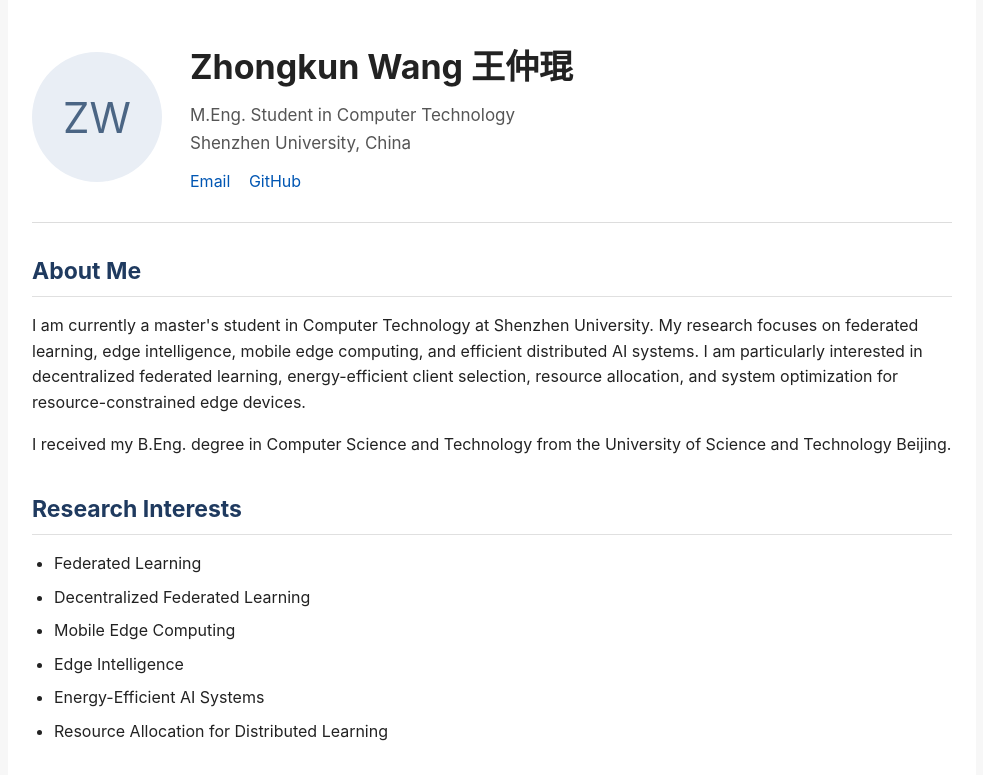
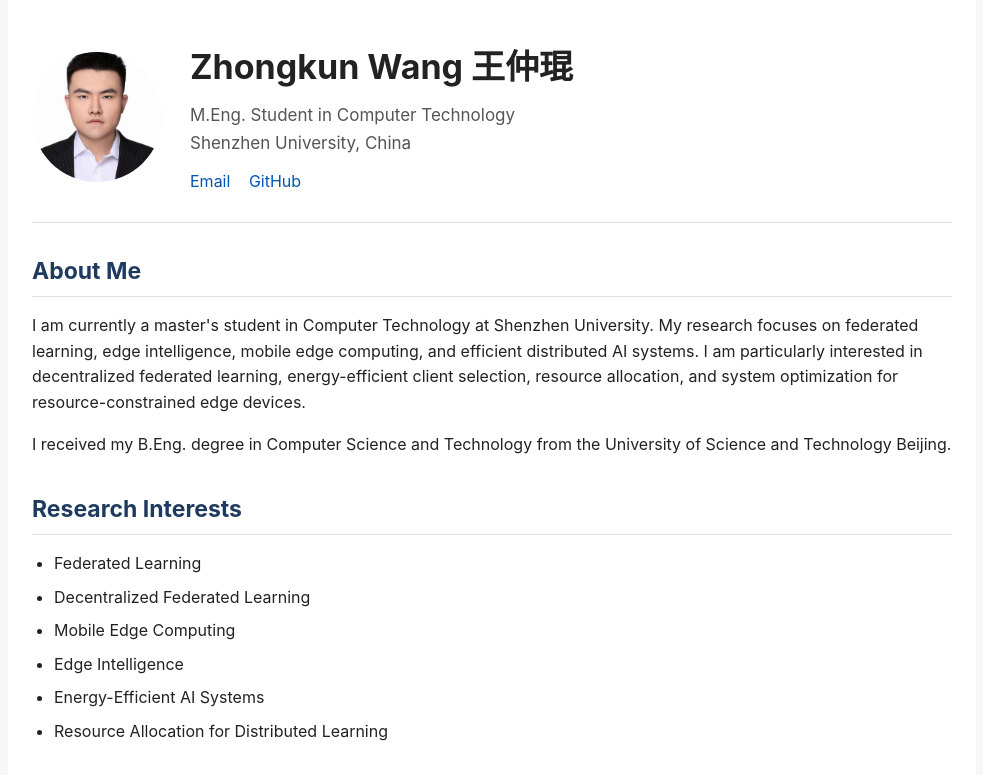
Before and after one commit to ykqaz/ykqaz.github.io, a plain HTML site: page index.html in a window 1280 px wide. Shown: the top 775 px of the page, without its empty margins (148-1131 px from the left). Drawn offline with Linux system fonts and the light colour scheme.

Commit message:
Update avatar to use an image instead of a div
Replaced avatar div with an image element for better display.

```diff
--- a/index.html
+++ b/index.html
@@ -34,12 +34,7 @@
       width: 130px;
       height: 130px;
       border-radius: 50%;
-      background: #e9eef5;
-      display: flex;
-      align-items: center;
-      justify-content: center;
-      font-size: 42px;
-      color: #4b6584;
+      object-fit: cover;
       flex-shrink: 0;
     }
 
@@ -128,7 +123,7 @@
 <body>
   <div class="container">
     <header>
-      <div class="avatar">ZW</div>
+      <img class="avatar" src="profile.jpg" alt="Zhongkun Wang" />
 
       <div>
         <h1>Zhongkun Wang 王仲琨</h1>
```
